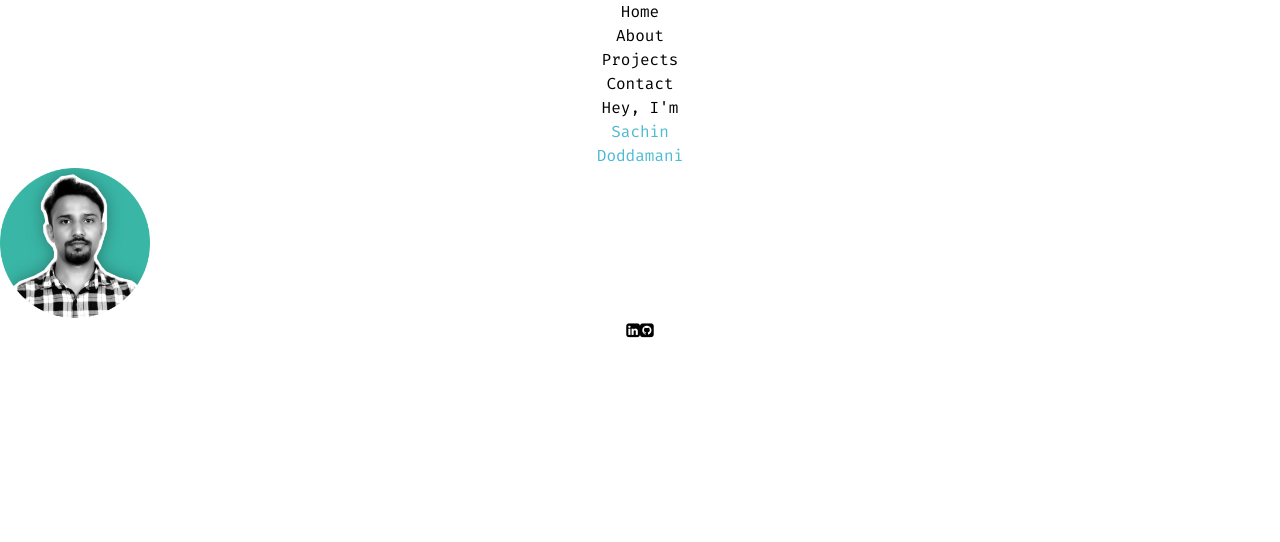
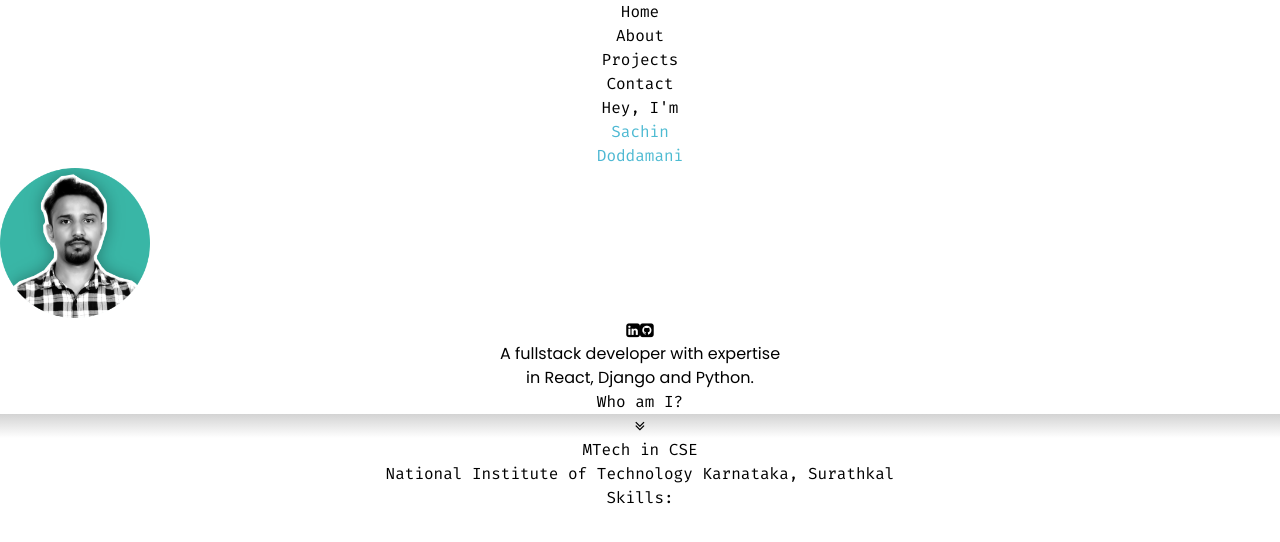
Before and after one commit to chriswilder3/My-Portfolio, a React (Vite) app: page / in a window 1280 px wide. Shown: the top 542 px of the page. Built offline with nearby package versions, Linux system fonts and the light colour scheme; a web font is replaced by a local one.

Commit message:
added info component

```diff
--- a/src/components/Home/Heros.jsx
+++ b/src/components/Home/Heros.jsx
@@ -6,7 +6,7 @@ function Heros() {
   return (
     <>
 
-        <div className=' flex md:flex-row justify-center md:justify-around items-center'>
+        <div className=' flex md:flex-row  justify-center md:justify-around items-center'>
             <motion.div
                 initial ={{
                     x:-450
@@ -56,7 +56,7 @@ function Heros() {
             </motion.div>
         </div>
 
-        <motion.div className="links flex flex-row gap-10 md:mx-64 my-2 p-4 w-fit rounded  justify-left"
+        <motion.div className="links flex flex-row gap-10 ml-5 md:mx-64 my-2 p-4 w-fit rounded  justify-left"
             initial={{
                 y:50,
                 opacity:0,
@@ -82,6 +82,11 @@ function Heros() {
             </a>
 
         </motion.div>
+
+        <div className=' text-xl poppins w-fit ml-5 md:ml-52'>
+            A fullstack developer with expertise <br />
+            in React, Django and Python.
+        </div>
     </>
   )
 }
--- a/src/components/Home/Home.jsx
+++ b/src/components/Home/Home.jsx
@@ -1,11 +1,12 @@
 import React from 'react'
 import Heros from './Heros';
-
+import Info from './Info';
 function Home() {
   return (
     <>
         <div >
           <Heros />
+          <Info />
         </div>
 
     </>
--- /dev/null
+++ b/src/components/Home/Info.jsx
@@ -0,0 +1,66 @@
+import { document } from 'postcss'
+import React from 'react'
+import {motion} from 'motion/react'
+
+function Info() {
+
+  return (
+    <>
+        <div  className='mt-10  text-xl fira-mono  text-sky-400 rounded-md py-1 px-4' >
+            Who am I?
+        </div>
+        <div className='triangle h-20 py-3'>
+            <i className='fa fa-angle-double-down text-3xl font-semibold'></i>
+        </div>
+
+        <div className='info mt-16 flex flex-col fira-mono gap-10 hover '>
+            <motion.div className='text-lg text-white bg-gradient-to-b from-sky-500 via-sky-700 to-slate-800 rounded-md w-fit mx-auto p-4'
+               initial={{
+                 scale:0
+               }}
+               whileInView={{
+                 scale:1
+               }}
+               transition={{
+                delay:0.2,
+                duration:0.8,
+               }}
+            >
+
+                <h1 className='text-left font-semibold'>
+                    MTech in CSE
+                </h1>
+                <span className='h-1 bg-slate-400'></span>
+                <p>
+                    National Institute of Technology Karnataka, Surathkal
+                </p>
+            </motion.div>
+
+            <motion.div className='text-lg bg-gradient-to-b from-orange-200 via-orange-500 to-slate-800 rounded-md w-fit mx-auto p-4'
+               initial={{
+                 scale:0
+               }}
+               whileInView={{
+                 scale:1
+               }}
+               transition={{
+                delay:0.2,
+                duration:0.8,
+               }}
+            >
+
+                <h1 className='text-left'>
+                    Skills:
+                </h1>
+                <p>
+
+                </p>
+
+            </motion.div>
+
+        </div>
+    </>
+  )
+}
+
+export default Info
--- a/src/index.css
+++ b/src/index.css
@@ -25,5 +25,8 @@ font-optical-sizing: auto;
   -webkit-background-clip:text;
   background-clip:text;
   background-image: linear-gradient(to right, #4A90E2, #50E3C2);
+}
 
+.triangle{
+  background-image: linear-gradient(to bottom, lightgray,white);
 }
```
